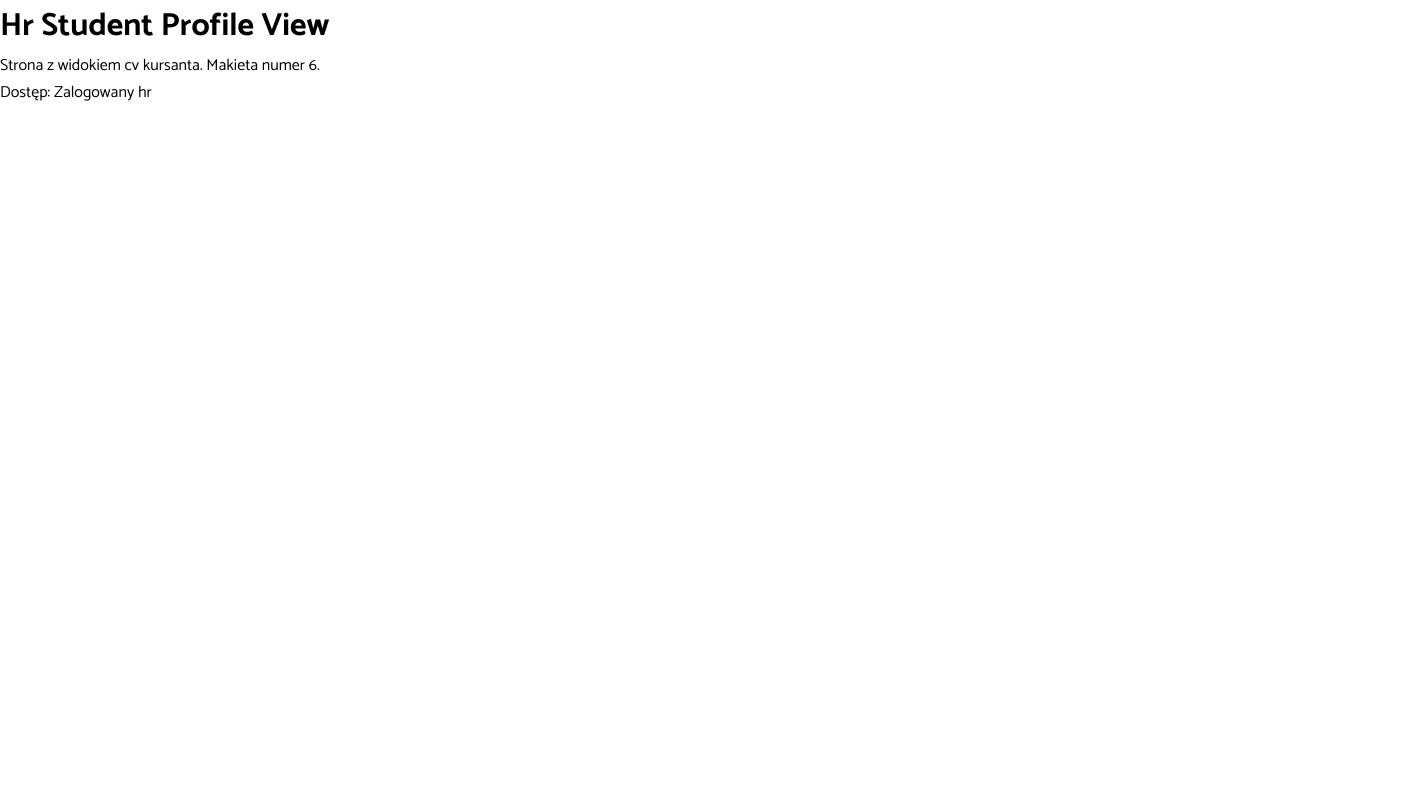
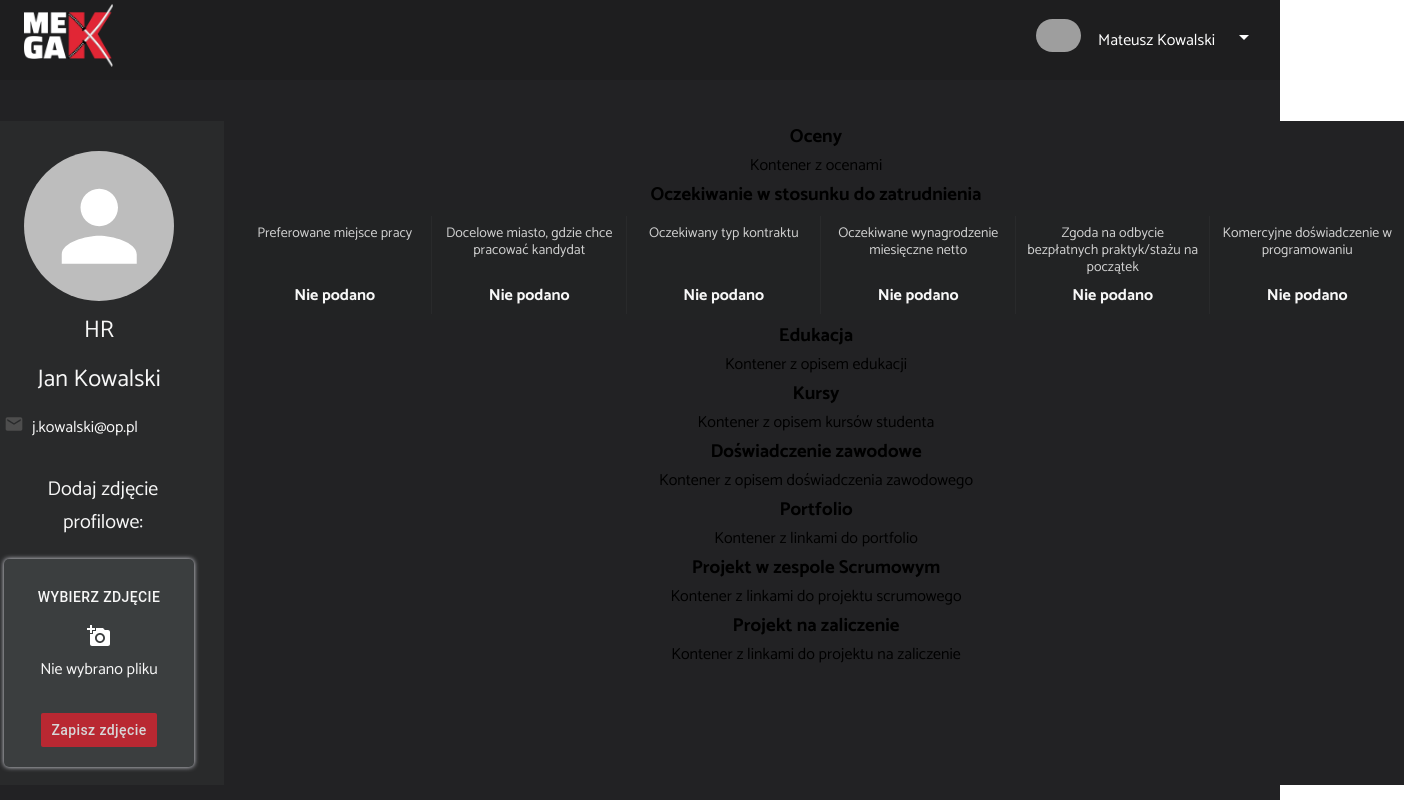
Before and after one commit to patrycja-dev41171/megak-headhunter-6-frontend, a React (Create React App) app: page /hr/student-profile/1 in a window 1280 px wide. Shown: the whole page, 1404 px wide, since content can reach past the window. Built offline with nearby package versions, Linux system fonts and the light colour scheme; grey boxes are pictures that could not be loaded.

Commit message:
Configured HrStudentProfile component.

```diff
--- a/src/components/HrStudentProfileBox/HrStudentProfileBox.tsx
+++ b/src/components/HrStudentProfileBox/HrStudentProfileBox.tsx
@@ -1,13 +1,75 @@
 import React from 'react';
-
-import './HrStudentProfileBox.css'
+import { Header } from '../Header/Header';
+import './HrStudentProfileBox.css';
+import { Box, Container } from '@mui/material';
+import { StudentExpectations } from '../StudentExpectations/StudentExpectations';
+import { SidebarHr } from '../Sidebars/SidebarHr';
 
 export const HrStudentProfileBox = () => {
-    return (
-        <>
-            <h1>Hr Student Profile View</h1>
-            <p>Strona z widokiem cv kursanta. Makieta numer 6.</p>
-            <p>Dostęp: Zalogowany hr</p>
-        </>
-    );
+  return (
+    <>
+      <Header />
+      <div className="main-container pageWithHeader">
+        <Container
+          sx={{
+            display: 'flex',
+            justifyContent: 'space-between',
+            marginTop: '26px',
+            '&.MuiContainer-root': {
+              maxWidth: '1522px',
+              position: 'relative',
+              left: '-70px',
+            },
+          }}>
+          <div className="hrStudentProfileView_button">dfs</div>
+          <div className="sidebarBox">
+            <SidebarHr
+              email="j.kowalski@op.pl"
+              fullName="Jan Kowalski"
+            />
+          </div>
+          <Box
+            sx={{
+              backgroundColor: '#222224',
+              width: '1176px',
+            }}>
+            <h3 className="hrStudentProfileView_subtitle">Oceny</h3>
+            <div className="hrStudentProfileView_line">
+              <div className="hrStudentProfileView_gradesContent displayCenter">Kontener z ocenami</div>
+            </div>
+            <h3 className="hrStudentProfileView_subtitle">Oczekiwanie w stosunku do zatrudnienia</h3>
+            <div className="hrStudentProfileView_line">
+              <div className="hrStudentProfileView_gradesContent displayCenter">
+                <StudentExpectations />
+              </div>
+            </div>
+            <h3 className="hrStudentProfileView_subtitle">Edukacja</h3>
+            <div className="hrStudentProfileView_line">
+              <div className="hrStudentProfileView_gradesContent displayCenter">Kontener z opisem edukacji</div>
+            </div>
+            <h3 className="hrStudentProfileView_subtitle">Kursy</h3>
+            <div className="hrStudentProfileView_line">
+              <div className="hrStudentProfileView_gradesContent displayCenter">Kontener z opisem kursów studenta</div>
+            </div>
+            <h3 className="hrStudentProfileView_subtitle">Doświadczenie zawodowe</h3>
+            <div className="hrStudentProfileView_line">
+              <div className="hrStudentProfileView_gradesContent displayCenter">Kontener z opisem doświadczenia zawodowego</div>
+            </div>
+            <h3 className="hrStudentProfileView_subtitle">Portfolio</h3>
+            <div className="hrStudentProfileView_line">
+              <div className="hrStudentProfileView_gradesContent displayCenter">Kontener z linkami do portfolio</div>
+            </div>
+            <h3 className="hrStudentProfileView_subtitle">Projekt w zespole Scrumowym</h3>
+            <div className="hrStudentProfileView_line">
+              <div className="hrStudentProfileView_gradesContent displayCenter">Kontener z linkami do projektu scrumowego</div>
+            </div>
+            <h3 className="hrStudentProfileView_subtitle">Projekt na zaliczenie</h3>
+            <div className="hrStudentProfileView_line">
+              <div className="hrStudentProfileView_gradesContent displayCenter">Kontener z linkami do projektu na zaliczenie</div>
+            </div>
+          </Box>
+        </Container>
+      </div>
+    </>
+  );
 };
```
